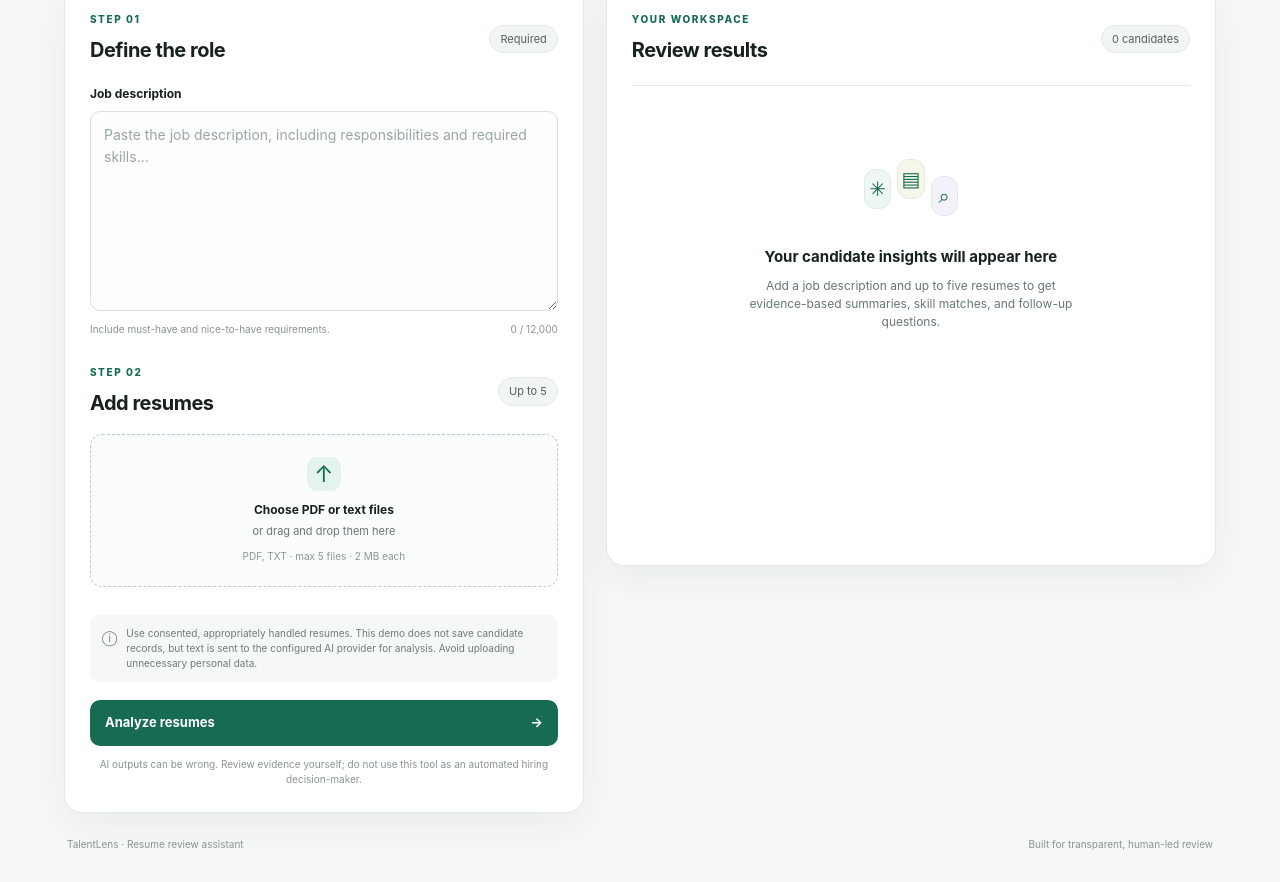
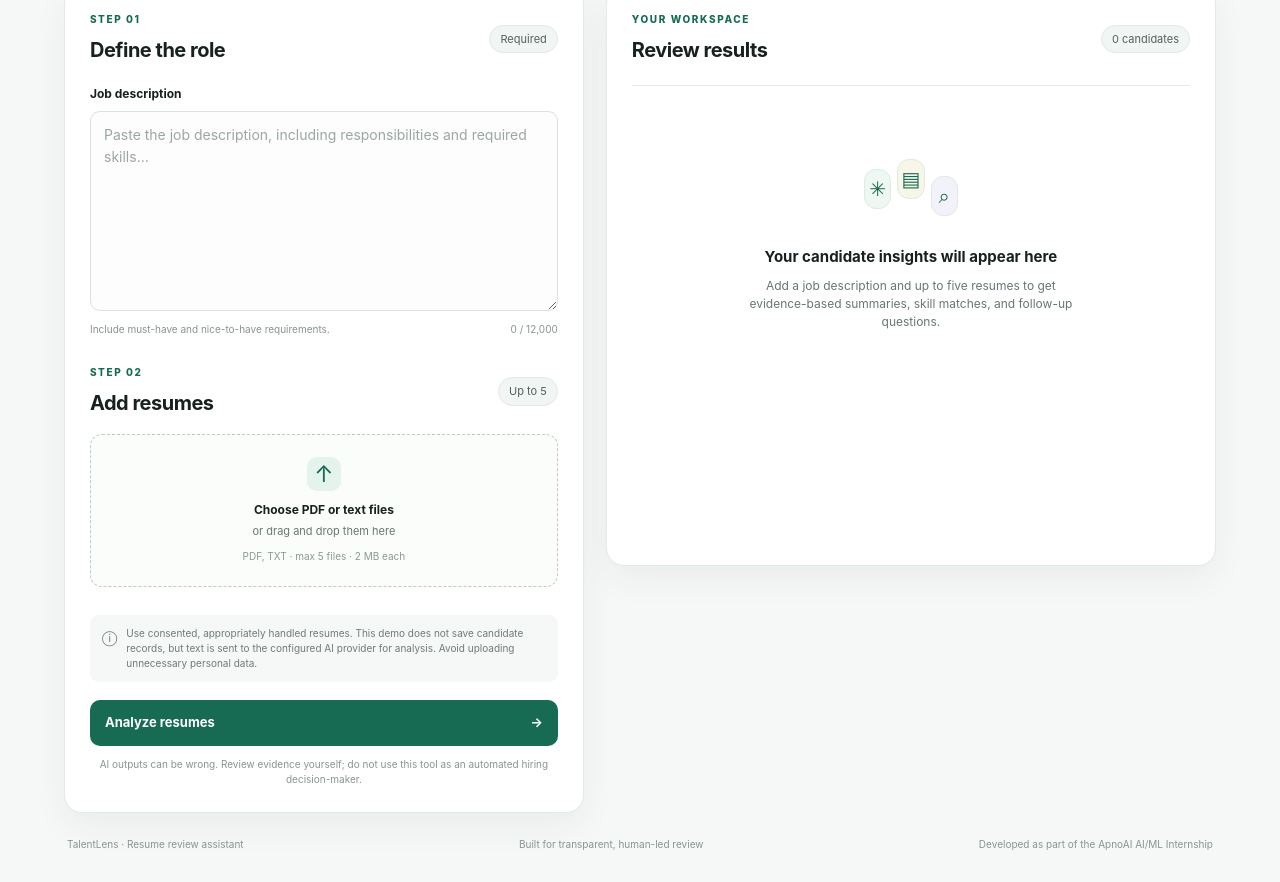
Before and after one commit to ishika74/talentlens-resume-screener, a website: page index.html in a window 1280 px wide. Shown: the part 348-1230 px from the top of the page. Drawn offline with Linux system fonts and the light colour scheme.

Commit message:
Enhance footer with internship details
Updated footer to include internship information.

```diff
--- a/index.html
+++ b/index.html
@@ -64,7 +64,11 @@
         <div class="results-disclaimer" id="results-disclaimer" hidden>These AI-generated summaries are decision support only. Verify claims against original materials and apply consistent, job-related criteria to every candidate.</div>
       </section>
     </section>
-    <footer><span>TalentLens · Resume review assistant</span><span>Built for transparent, human-led review</span></footer>
+    <footer>
+      <span>TalentLens · Resume review assistant</span>
+      <span>Built for transparent, human-led review</span>
+      <span>Developed as part of the ApnoAI AI/ML Internship</span>
+    </footer>
   </main>
 </body>
 </html>
```
